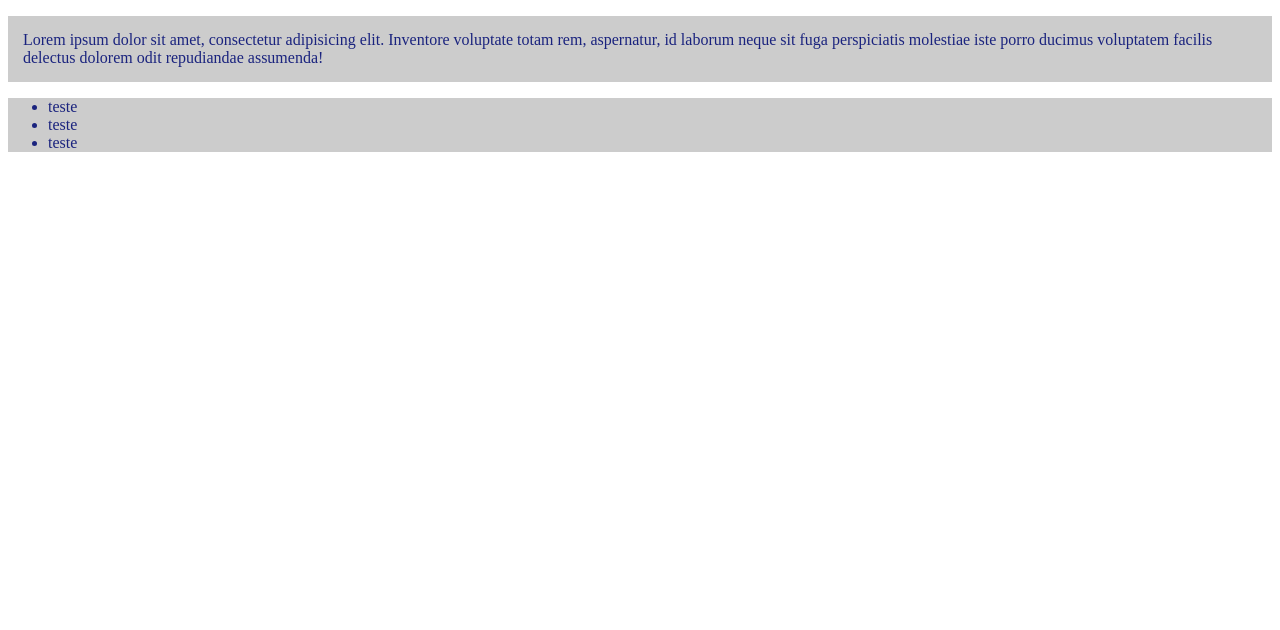
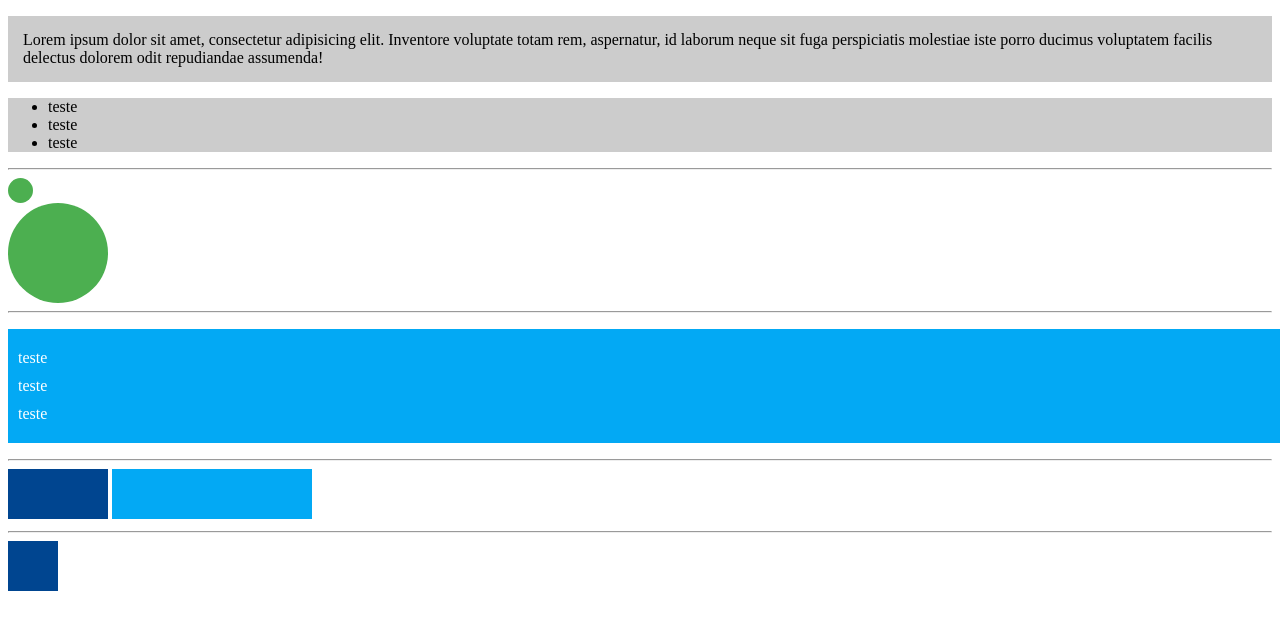
Before and after one commit to Jhoow13/treino-less, a website: page index.html in a window 1280 px wide. Drawn offline with nearby package versions, Linux system fonts and the light colour scheme; files that its build step writes are made by us from their sources.

Commit message:
novas regras less e html correspondente

```diff
--- a/index.html
+++ b/index.html
@@ -1,14 +1,18 @@
 <!DOCTYPE html>
 <html lang="pt-br">
+
 <head>
     <meta charset="UTF-8">
     <title>Treino Less</title>
     <link rel="stylesheet" href="css/style.css">
     <!--http://tutorialzine.com/2015/07/learn-less-in-10-minutes-or-less/-->
 </head>
+
 <body>
+    <!--VARIAVEIS-->
     <p>
-        Lorem ipsum dolor sit amet, consectetur adipisicing elit. Inventore voluptate totam rem, aspernatur, id laborum neque sit fuga perspiciatis molestiae iste porro ducimus voluptatem facilis delectus dolorem odit repudiandae assumenda!
+        Lorem ipsum dolor sit amet, consectetur adipisicing elit. Inventore voluptate totam rem, aspernatur, id laborum neque sit
+        fuga perspiciatis molestiae iste porro ducimus voluptatem facilis delectus dolorem odit repudiandae assumenda!
     </p>
 
     <ul>
@@ -17,5 +21,34 @@
         <li>teste</li>
     </ul>
 
+    <hr>
+
+    <!--MIXINS-->
+    <div id="small-circle"></div>
+    <div id="big-circle"></div>
+
+    <hr>
+
+    <div id="lista2">
+        <ul>
+            <li>teste</li>
+            <li>teste</li>
+            <li>teste</li>
+        </ul>
+    </div>
+
+    <hr>
+
+    <!--OPERATIONS-->
+    <div id="operations">
+        <div id="left"></div>
+        <div id="right"></div>
+    </div>
+
+    <hr>
+
+    <div id="functions"></div>
+
 </body>
+
 </html>
--- a/less/style.less
+++ b/less/style.less
@@ -1,3 +1,4 @@
+// VARIAVEIS
 @background-color: #ccc;
 @text-color: #1A237E;
 
@@ -14,3 +15,71 @@ ul{
 li{
   color: @text-color;
 }
+
+//MIXINS
+#circle(@size: 25px){
+  background-color: #4CAF50;
+  border-radius: 100%;
+
+  width: @size;
+  height: @size;
+}
+
+#small-circle{
+  #circle
+}
+
+#big-circle{
+  #circle(100px)
+}
+
+//NESTING AND SCOPE
+@text-color: #000000;
+
+div#lista2 ul{
+  @text-color: #fff;
+  background-color: #03A9F4;
+  padding: 10px;
+  list-style: none;
+  width:100%;
+
+  li{
+    color: @text-color;
+    border-radius: 3px;
+    margin: 10px 0;
+  }
+}
+
+//OPERATIONS
+@div-width: 100px;
+@color: #03A9F4;
+
+#operations(){
+  height: 50px;
+  display: inline-block;
+}
+#left{
+  #operations;
+  width: @div-width;
+  background-color: @color - 100;
+}
+
+#right{
+  #operations;
+  width: @div-width * 2;
+  background-color: @color;
+}
+
+//FUNCTIONS
+
+@var: #004590;
+
+div#functions{
+  height: 50px;
+  width: 50px;
+  background-color: @var;
+
+  &:hover{
+    background-color: fadeout(@var, 50%)
+  }
+}
```
